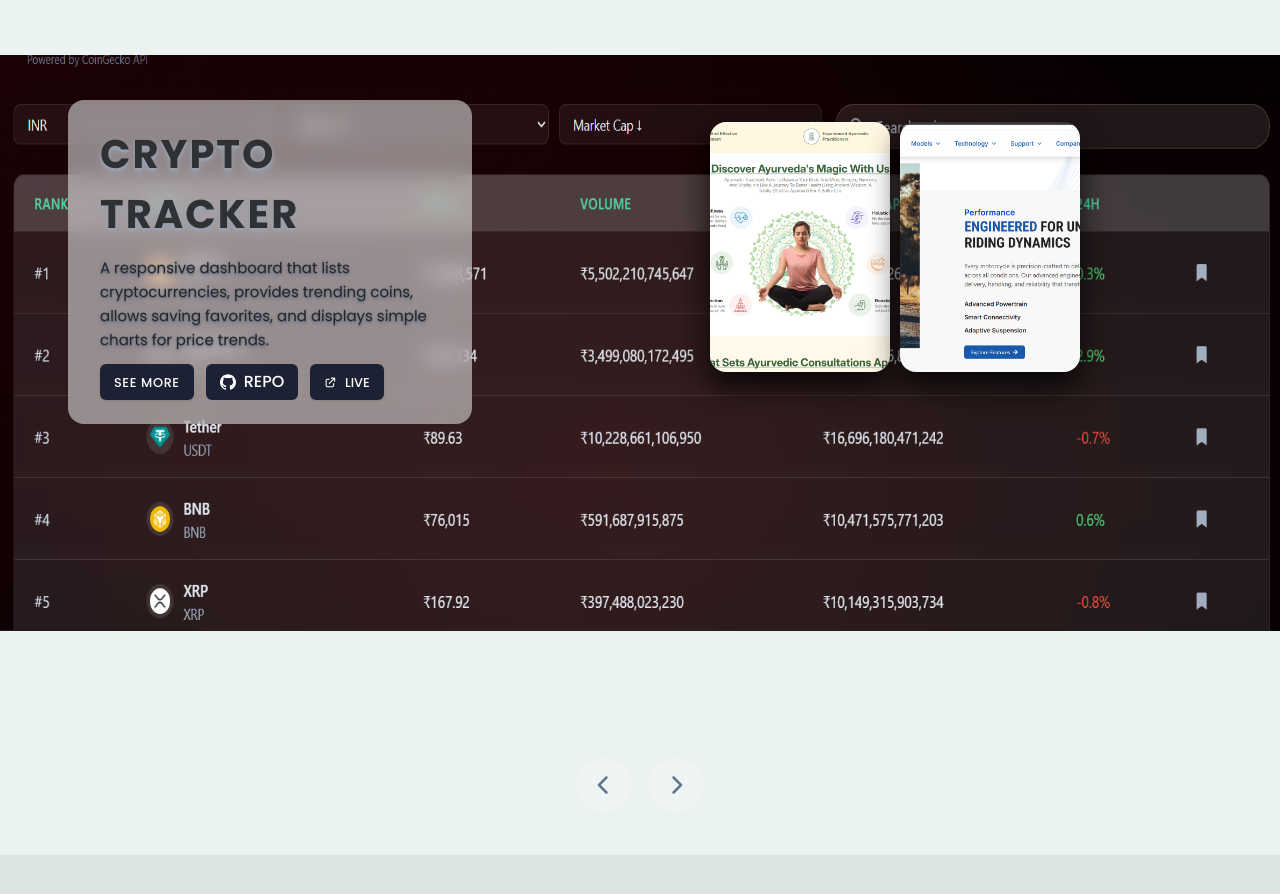
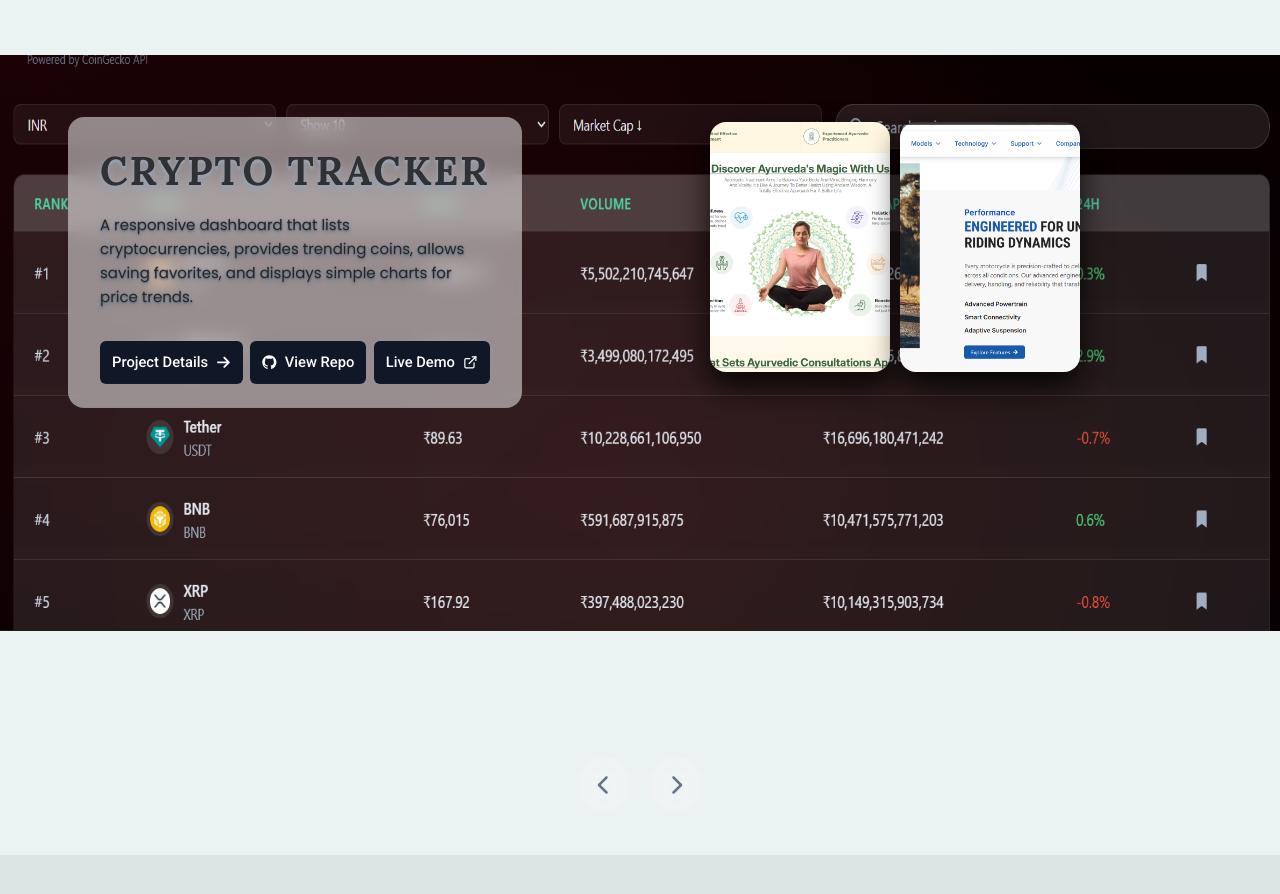
Before and after one commit to VishalChoudhary01/Temp-Portfolio, a Next.js app: page / in a window 1280 px wide. Shown: the part 7800-8694 px from the top of the page. Built offline with nearby package versions, Linux system fonts and the light colour scheme; no server answers; a web font is replaced by a local one.

Commit message:
FIXED project card

```diff
--- a/src/app/components/atoms/button/GhostButton.js
+++ b/src/app/components/atoms/button/GhostButton.js
@@ -1,6 +1,6 @@
 "use client";
 
-import { motion } from "framer-motion";
+import { motion } from "motion/react";
 
 const GhostButton = ({
   buttonStyle,
@@ -15,7 +15,7 @@
     <motion.button
       initial={{ opacity: 0, y: 35, filter: "blur(120px)" ,scale:1.05}}
       animate={{ opacity: 1, y: 0, filter: "blur(0px)",scale:1 }}
-      transition={{ duration: 1.5, delay: 0.5 }}
+      transition={{ duration: 1.5 }}
 
       onClick={onClick}
       className={` ${buttonStyle}`}
--- a/src/app/components/organisms/projectCarousel/Desktop/DesktopContent.js
+++ b/src/app/components/organisms/projectCarousel/Desktop/DesktopContent.js
@@ -1,10 +1,12 @@
 import { motion } from "motion/react";
 import GhostButton from "../../../atoms/button/GhostButton";
-import { HeadingTwo, Paragraph } from "@/app/components/atoms/typography/index";
-import { SiGithub } from "react-icons/si";
-import { FaExternalLinkAlt } from "react-icons/fa";
-import { HiOutlineExternalLink } from "react-icons/hi";
-import { HiExternalLink } from "react-icons/hi";
+import {  Paragraph } from "@/app/components/atoms/typography/index";
+import { FaArrowRight } from "react-icons/fa6";
+import { RxGithubLogo } from "react-icons/rx";
+import { LuExternalLink } from "react-icons/lu";
+
+
+
 
 const DesktopContent = ({ item,seeMore }) => (
   <div className="hidden md:block absolute top-[52%] left-[100px] -translate-y-1/2 z-10 transition-all duration-500">
@@ -15,35 +17,25 @@
       initial={{ opacity: 0, y: 150,filter:"blur(50px)" }}
       animate={{ opacity: 1, y: 0,filter:"blur(0px)" }}
       transition={{ duration: 0.8,delay:0.1 }}
-      className="w-[340px] relative"
+      className="w-fit relative"
     >
 
-      <motion.h2 className="text-[2.5rem] dark:text-white text-h1 font-poppins uppercase font-bold tracking-wider text-shadow-lg text-shadow-gray-400" initial={{opacity:0, y:20, filter: "blur(45px)"}} animate={{opacity:1,y:0,filter:"blur(0px)"}}  transition={{ duration: 1.5, ease: "easeOut", delay: 0.3 }}>{item.name}</motion.h2>
+      <motion.h2 className="text-[2.5rem] dark:text-white text-h1 font-lora  uppercase font-bold tracking-wider text-shadow-lg text-shadow-gray-400" initial={{opacity:0, y:20, filter: "blur(45px)"}} animate={{opacity:1,y:0,filter:"blur(0px)"}}  transition={{ duration: 1.5, ease: "easeOut", delay: 0.3 }}>{item.name}</motion.h2>
 
-      <Paragraph className="leading-6 my-3 text-[15px] font-poppins text-shadow-md dark:text-slate-50 text-h3  text-shadow-gray-500">
+      <Paragraph className="leading-6 my-3 text-[15px] max-w-[380px] font-poppins text-left text-shadow-md dark:text-slate-50 text-h3  text-shadow-gray-500">
         {item.description}
       </Paragraph>
 
-
-      <div className="flex gap-x-3 flex-wrap">
+      <div className="w-full  flex justify-between font-medium text-[0.92rem] mt-8 font-roboto ">
         <GhostButton
-          buttonStyle="bg-slate-900/90  dark:bg-white/90  dark:text-h1 text-white transition-all duration-500 text-[0.8rem] hover:bg-white px-3.5 py-1.5 rounded-md font-poppins tracking-wider shadow hover:shadow-md font-medium transition-all cursor-pointer"
-          buttonText="SEE MORE"
           onClick={() => seeMore(item.id)}
-        />
-
+         buttonText={"Project Details"} buttonStyle={"group cursor-pointer bg-gray-900 dark:bg-black  text-white rounded-md md:px-3 md:py-2.5 "} rightIcon={<FaArrowRight/>} rightStyle={"flex transition-all items-center group-hover:translate-x-1 duration-300"}/>
         <GhostButton
-          buttonText="REPO"
-          buttonStyle="bg-slate-900/90  dark:bg-white/90  dark:text-h1 text-white transition-all duration-500 hover:bg-white px-3.5 py-1.5 uppercase rounded-md font-poppins font-medium transition-all cursor-pointer"
-          leftIcon={<SiGithub />}
-        />
-
+          onClick={() => window.open(item.githubUrl, "_blank")}
+         buttonText={"View Repo"} buttonStyle={" transition-color active:scale-105 cursor-pointer bg-gray-900 dark:bg-black  text-white rounded-md md:px-3 md:py-2.5 "} leftIcon={<RxGithubLogo/>} rightStyle={"flex items-center"}/>
         <GhostButton
-          buttonText="LIVE"
-          buttonStyle="bg-slate-900/90  dark:bg-white/90  dark:text-h1 text-white transition-all duration-500 text-[0.8rem] dark:hover:bg-white hover:bg-slate-950    duration-200 px-3.5 py-1.5 rounded-md font-poppins uppercase font-medium shadow hover:shadow-md hover:scale-[1.02] transition-all cursor-pointer"
-          leftIcon={<HiOutlineExternalLink />}
-          onClick={() => window.open(item.liveLink, "_blank")}
-        />
+          onClick={() => window.open(item.liveUrl, "_blank")}
+         buttonText={"Live Demo"} buttonStyle={" active:scale-105 cursor-pointer bg-gray-900 dark:bg-black  text-white rounded-md md:px-3 md:py-2.5 "} rightIcon={<LuExternalLink/>} rightStyle={"flex items-center"}/>
       </div>
     </motion.div>
   </div>
```
